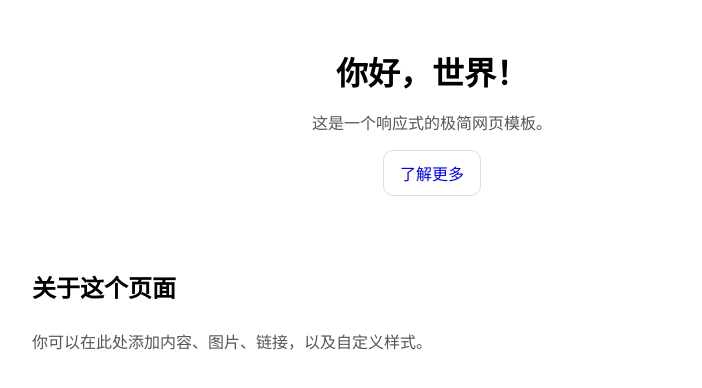
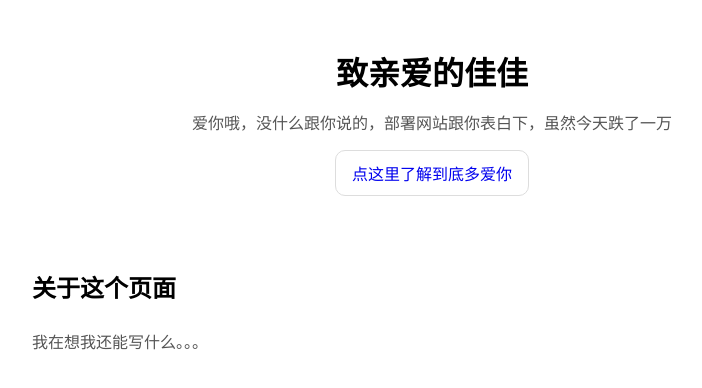
Before and after one commit to panchenwei/magic, a plain HTML site: page index.html in a window 1280 px wide. Shown: the whole page, without its empty margins (208-910 px from the left). Drawn offline with Linux system fonts and the light colour scheme.

Commit message:
update: 调整首页文案/样式等

```diff
--- a/index.html
+++ b/index.html
@@ -15,13 +15,13 @@
 </head>
 <body>
   <header>
-    <h1>你好，世界！</h1>
-    <p>这是一个响应式的极简网页模板。</p>
-    <a class="button" href="#more">了解更多</a>
+    <h1>致亲爱的佳佳</h1>
+    <p>爱你哦，没什么跟你说的，部署网站跟你表白下，虽然今天跌了一万</p>
+    <a class="button" href="#more">点这里了解到底多爱你</a>
   </header>
   <main id="more">
     <h2>关于这个页面</h2>
-    <p>你可以在此处添加内容、图片、链接，以及自定义样式。</p>
+    <p>我在想我还能写什么。。。</p>
   </main>
 </body>
 </html>
```
